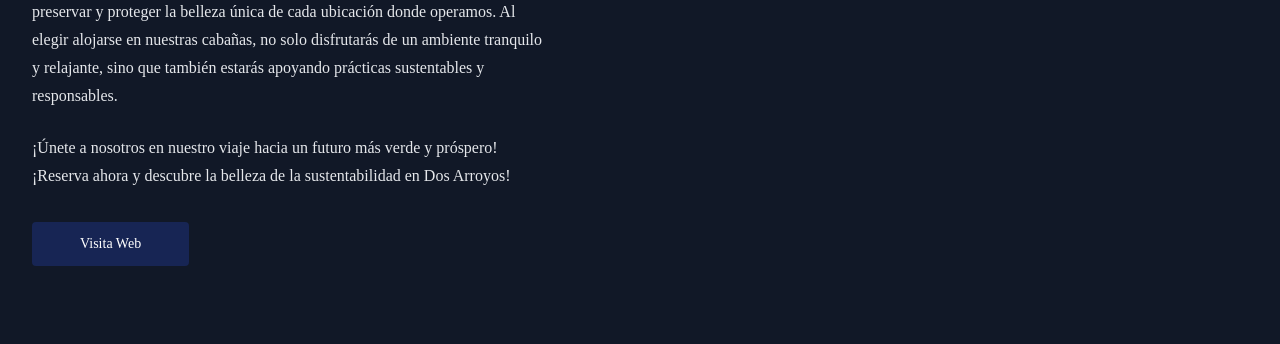
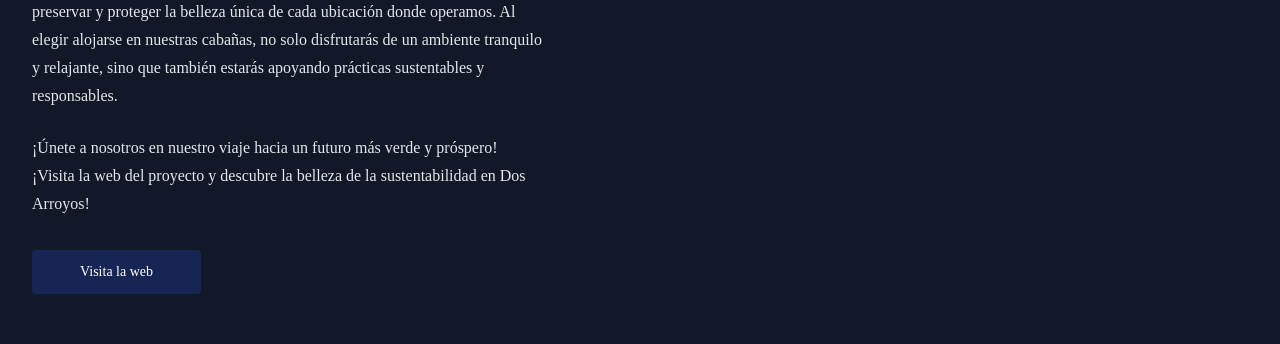
Before and after one commit to franmartos11/AlfonsoWebFinal, a Next.js app: page /proyects in a window 1280 px wide. Shown: the part 2260-2604 px from the top of the page. Built offline with nearby package versions, Linux system fonts and the light colour scheme; what tailwindcss-animated would draw is missing.

Commit message:
change text button

```diff
--- a/src/Components/CardProyect/CardProyect.tsx
+++ b/src/Components/CardProyect/CardProyect.tsx
@@ -181,7 +181,7 @@
                             </p>
                             <p className="mt-6">
                                 ¡Únete a nosotros en nuestro viaje hacia un
-                                futuro más verde y próspero! ¡Reserva ahora y
+                                futuro más verde y próspero! ¡Visita la web del proyecto y
                                 descubre la belleza de la sustentabilidad en Dos
                                 Arroyos!
                             </p>
@@ -189,7 +189,7 @@
                                 href="http://dosarroyoseldurazno.com.ar/?utm_term&utm_campaign=2A%20-%20Maximo%20Rendimiento&utm_source=adwords&utm_medium=ppc&hsa_acc=7732122384&hsa_cam=19982195984&hsa_grp&hsa_ad&hsa_src=x&hsa_tgt&hsa_kw&hsa_mt&hsa_net=adwords&hsa_ver=3&gad_source=1&gclid=Cj0KCQjwwMqvBhCtARIsAIXsZpblkfcvM5a9idid-TrFtRsz-1SbIa8dSw__bjxw6YXFn1UqeUJO-xMaAqHxEALw_wcB"
                                 className="mt-[2rem] inline-block rounded border-blue-950 bg-blue-950 px-12 py-3 text-sm font-medium text-white  hover:bg-blue-900 focus:outline-none focus:ring active:text-blue-950"
                             >
-                                Visita Web
+                                Visita la web
                             </Link>
                         </div>
                     </div>
```
